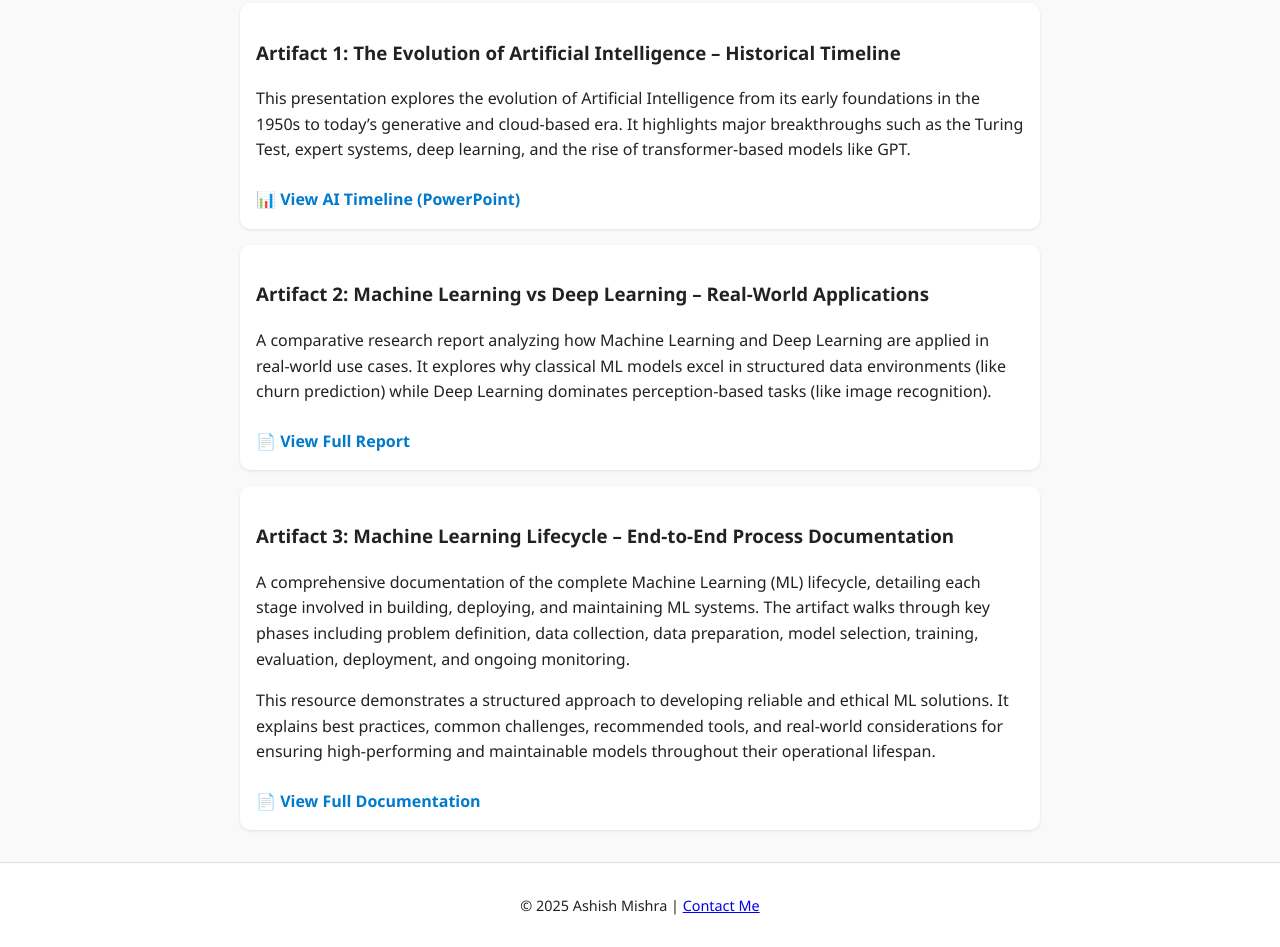
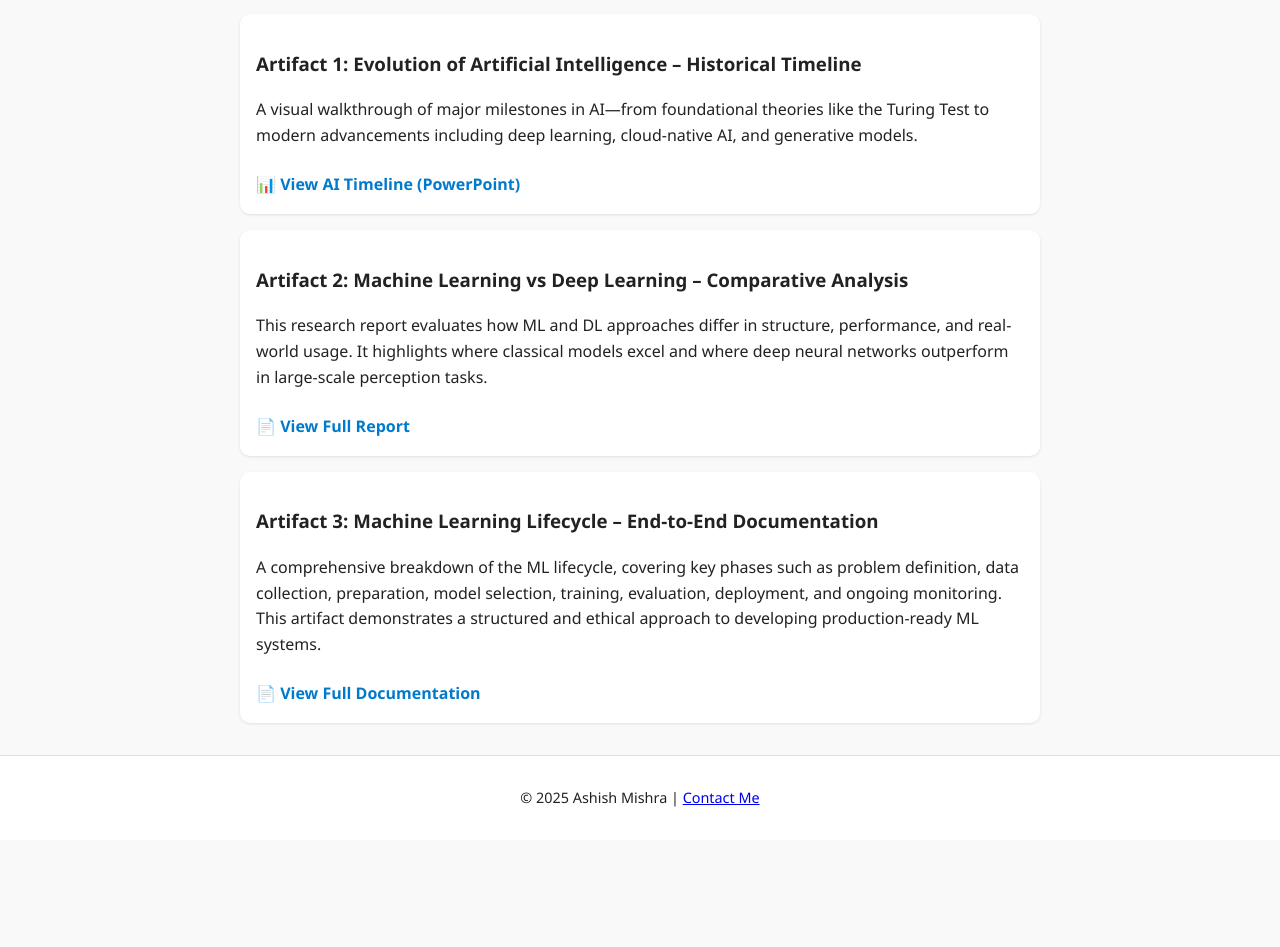
Before and after one commit to ashishdastro/ashish_portfolio, a plain HTML site: page index.html in a window 1280 px wide. Shown: the part 782-1729 px from the top of the page. After the commit the page ends 1622 px from the top, so only its background shows below. Drawn offline with Linux system fonts and the light colour scheme.

Commit message:
Update index.html

```diff
--- a/index.html
+++ b/index.html
@@ -6,22 +6,38 @@
   <title>Ashish Mishra | AI/ML Portfolio</title>
   <link rel="stylesheet" href="style.css" />
 </head>
+
 <body>
 
-  <header>
+  <!-- ========================= -->
+  <!--         HERO SECTION      -->
+  <!-- ========================= -->
+  <section class="hero">
     <h1>Ashish Mishra</h1>
-    <p>AI/ML Enthusiast • Data-Driven Problem Solver</p>
-  </header>
+    <h3>AI & Machine Learning Portfolio</h3>
+    <p>Exploring intelligent systems, machine learning workflows, and data-driven problem solving.</p>
 
+    <div class="hero-links">
+      <a href="#artifacts" class="btn">View Portfolio</a>
+      <a href="#about" class="btn-outline">About Me</a>
+    </div>
+  </section>
+
+  <!-- ========================= -->
+  <!--         ABOUT ME          -->
+  <!-- ========================= -->
   <section id="about">
     <h2>About Me</h2>
     <p>
-      I'm passionate about exploring how Artificial Intelligence and Machine Learning can create
-      meaningful, data-driven solutions. My work focuses on connecting theory with practice through
-      research, experimentation, and real-world problem solving.
+      I am passionate about understanding how Artificial Intelligence and Machine Learning can be used
+      to create meaningful solutions. My work focuses on connecting theory with real-world applications
+      through hands-on projects, technical research, and system design.
     </p>
   </section>
 
+  <!-- ========================= -->
+  <!--          SKILLS           -->
+  <!-- ========================= -->
   <section id="skills">
     <h2>Skills</h2>
     <ul>
@@ -33,51 +49,54 @@
     </ul>
   </section>
 
-  <section id="projects">
+  <!-- ========================= -->
+  <!--       ARTIFACTS           -->
+  <!-- ========================= -->
+  <section id="artifacts">
     <h2>Portfolio Artifacts</h2>
 
+    <!-- Artifact 1 -->
     <div class="project">
-      <h3>Artifact 1: The Evolution of Artificial Intelligence – Historical Timeline</h3>
+      <h3>Artifact 1: Evolution of Artificial Intelligence – Historical Timeline</h3>
       <p>
-        This presentation explores the evolution of Artificial Intelligence from its early foundations in the 1950s
-        to today’s generative and cloud-based era. It highlights major breakthroughs such as the Turing Test, expert
-        systems, deep learning, and the rise of transformer-based models like GPT.
+        A visual walkthrough of major milestones in AI—from foundational theories like the Turing Test
+        to modern advancements including deep learning, cloud-native AI, and generative models.
       </p>
-      <a href="AI%20Timeline.pptx" target="_blank">📊 View AI Timeline (PowerPoint)</a>
+      <a href="AI%20Timeline.pptx" target="_blank" class="project-link">📊 View AI Timeline (PowerPoint)</a>
     </div>
 
+    <!-- Artifact 2 -->
     <div class="project">
-      <h3>Artifact 2: Machine Learning vs Deep Learning – Real-World Applications</h3>
+      <h3>Artifact 2: Machine Learning vs Deep Learning – Comparative Analysis</h3>
       <p>
-        A comparative research report analyzing how Machine Learning and Deep Learning are applied in real-world
-        use cases. It explores why classical ML models excel in structured data environments (like churn prediction)
-        while Deep Learning dominates perception-based tasks (like image recognition).
+        This research report evaluates how ML and DL approaches differ in structure, performance, and
+        real-world usage. It highlights where classical models excel and where deep neural networks
+        outperform in large-scale perception tasks.
       </p>
-      <a href="ML_vs_DL_Report.pdf" target="_blank">📄 View Full Report</a>
+      <a href="ML_vs_DL_Report.pdf" target="_blank" class="project-link">📄 View Full Report</a>
     </div>
 
+    <!-- Artifact 3 -->
     <div class="project">
-    <h3>Artifact 3: Machine Learning Lifecycle – End-to-End Process Documentation</h3>
+      <h3>Artifact 3: Machine Learning Lifecycle – End-to-End Documentation</h3>
       <p>
-      A comprehensive documentation of the complete Machine Learning (ML) lifecycle, detailing each stage involved
-      in building, deploying, and maintaining ML systems. The artifact walks through key phases including problem
-      definition, data collection, data preparation, model selection, training, evaluation, deployment, and
-      ongoing monitoring.
+        A comprehensive breakdown of the ML lifecycle, covering key phases such as problem definition,
+        data collection, preparation, model selection, training, evaluation, deployment, and ongoing
+        monitoring. This artifact demonstrates a structured and ethical approach to developing
+        production-ready ML systems.
       </p>
-    <p>
-      This resource demonstrates a structured approach to developing reliable and ethical ML solutions. It explains
-      best practices, common challenges, recommended tools, and real-world considerations for ensuring
-      high-performing and maintainable models throughout their operational lifespan.
-    </p>
-    <a href="Machine Learning Lifecycle.pdf" target="_blank" class="project-link">
+      <a href="Machine%20Learning%20Lifecycle.pdf" target="_blank" class="project-link">
         📄 View Full Documentation
       </a>
     </div>
 
   </section>
 
+  <!-- ========================= -->
+  <!--          FOOTER           -->
+  <!-- ========================= -->
   <footer>
-    <p>© 2025 Ashish Mishra | <a href="mailto:ashish.mishra231.com">Contact Me</a></p>
+    <p>© 2025 Ashish Mishra | <a href="mailto:ashish.mishra231@gmail.com">Contact Me</a></p>
   </footer>
 
 </body>
```
Lines whose indentation alone changed are shown as unchanged.
